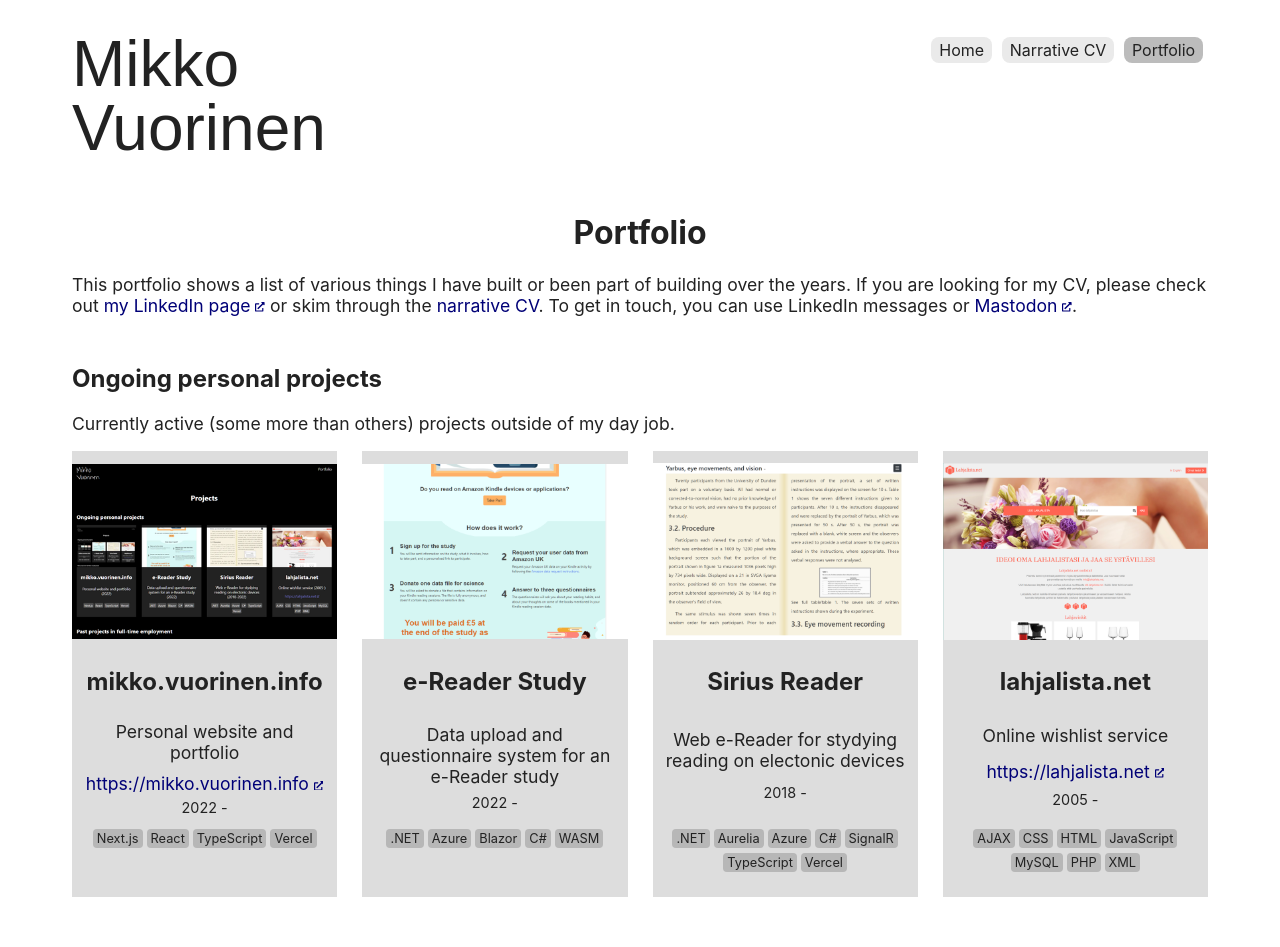
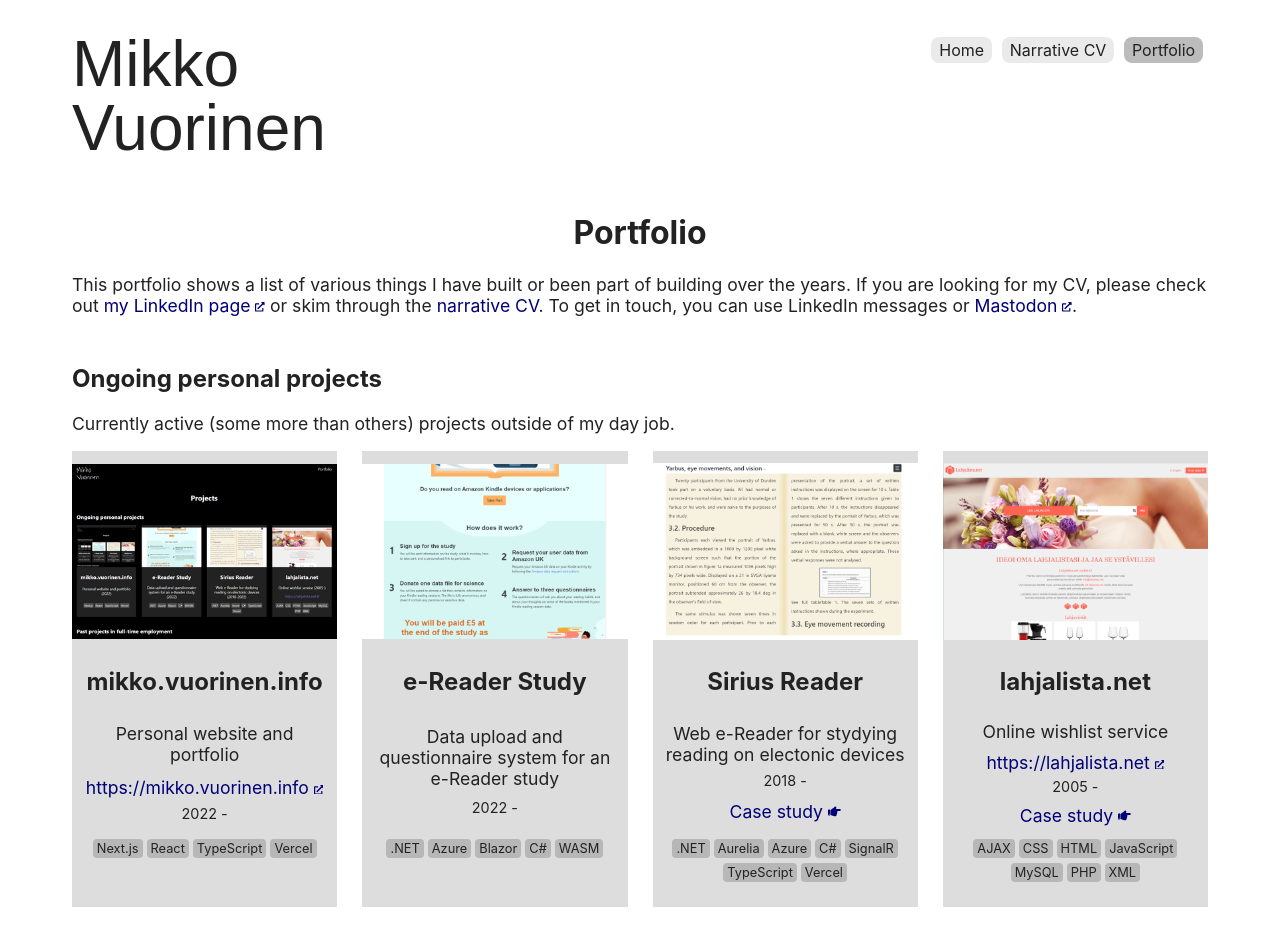
Before and after one commit to vuorinem/mikko.vuorinen.info, a Next.js app: page /portfolio in a window 1280 px wide. Shown: the top 947 px of the page. Built offline with nearby package versions, Linux system fonts and the light colour scheme; a web font is replaced by a local one.

Commit message:
Add links to case studies from portfolio

```diff
--- a/app/portfolio/page.tsx
+++ b/app/portfolio/page.tsx
@@ -1,5 +1,6 @@
 import Image from "next/image"
 import Link from "next/link"
+import { FaHandPointRight } from 'react-icons/fa';
 
 import { Project } from "@/data/portfolio/Project"
 import projectCollection from "@/data/portfolio/projects.json"
@@ -39,6 +40,7 @@ export default function Portfolio() {
                         {project.text ? <p className={styles.projectText}>{project.text}</p> : ""}
                         {project.link ? <p className={styles.projectLink}><ExternalLink href={project.link}>{project.link.replace(/https?:\\\\/, "")}</ExternalLink></p> : ""}
                         {project.start ? <p className={styles.projectDuration}>{GetDuration(project.start, project.end)}</p> : ""}
+                        {project.casestudy ? <p className={styles.casestudy}><Link href={`/narrative-cv#casestudy-${project.casestudy}`}>Case study <FaHandPointRight size="0.8rem" /></Link></p> : ""}
                         {project.tech ? <p className={styles.projectTech}>{GetTechTags(project.tech)}</p> : ""}
                     </div>
                 </div>
--- a/data/portfolio/Project.ts
+++ b/data/portfolio/Project.ts
@@ -4,9 +4,10 @@ export type Project = {
     image: string
     imageDescription: string
     link?: string
+    casestudy?: string;
     text?: string
-    start?: string,
-    end?: string,
+    start?: string
+    end?: string
     tech?: string[]
 };
 
--- a/data/portfolio/projects.json
+++ b/data/portfolio/projects.json
@@ -37,6 +37,7 @@
             "image": "naturalreading.png",
             "imageDescription": "Screenshot from Sirius Reader",
             "title": "Sirius Reader",
+            "casestudy": "siriusreader",
             "text": "Web e-Reader for stydying reading on electonic devices",
             "start": "2018",
             "end": "",
@@ -56,6 +57,7 @@
             "imageDescription": "Screenshot from lahjalista.net",
             "title": "lahjalista.net",
             "link": "https://lahjalista.net",
+            "casestudy": "lahjalista",
             "text": "Online wishlist service",
             "start": "2005",
             "end": "",
@@ -240,6 +242,7 @@
             "imageDescription": "Screenshot from Opeka",
             "title": "Opeka",
             "link": "https://opeka.fi",
+            "casestudy": "opeka",
             "text": "Web questionnaire and reporting service for schools",
             "start": "2012",
             "end": "2016",
```
